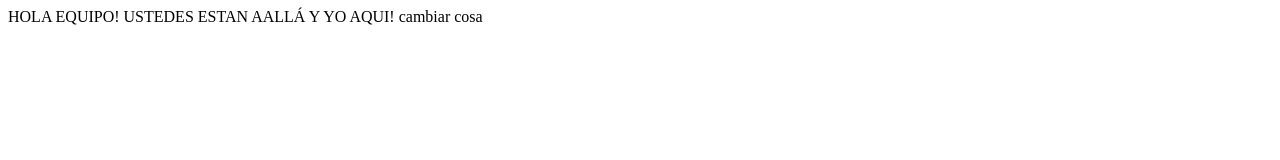
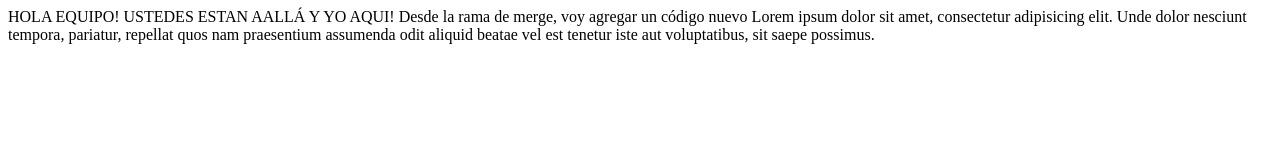
Before and after one commit to Isaine/ejemplo_repos, a plain HTML site: page index.html in a window 1280 px wide. Drawn offline with Linux system fonts and the light colour scheme.

Commit message:
Cambios en el index desde rama merge

```diff
--- a/index.html
+++ b/index.html
@@ -8,6 +8,9 @@
 	HOLA EQUIPO!
 
 	USTEDES ESTAN AALLÁ Y YO AQUI!
-	cambiar cosa
+
+	Desde la rama de merge, voy agregar un código nuevo
+
+	Lorem ipsum dolor sit amet, consectetur adipisicing elit. Unde dolor nesciunt tempora, pariatur, repellat quos nam praesentium assumenda odit aliquid beatae vel est tenetur iste aut voluptatibus, sit saepe possimus.
 </body>
 </html>
```
